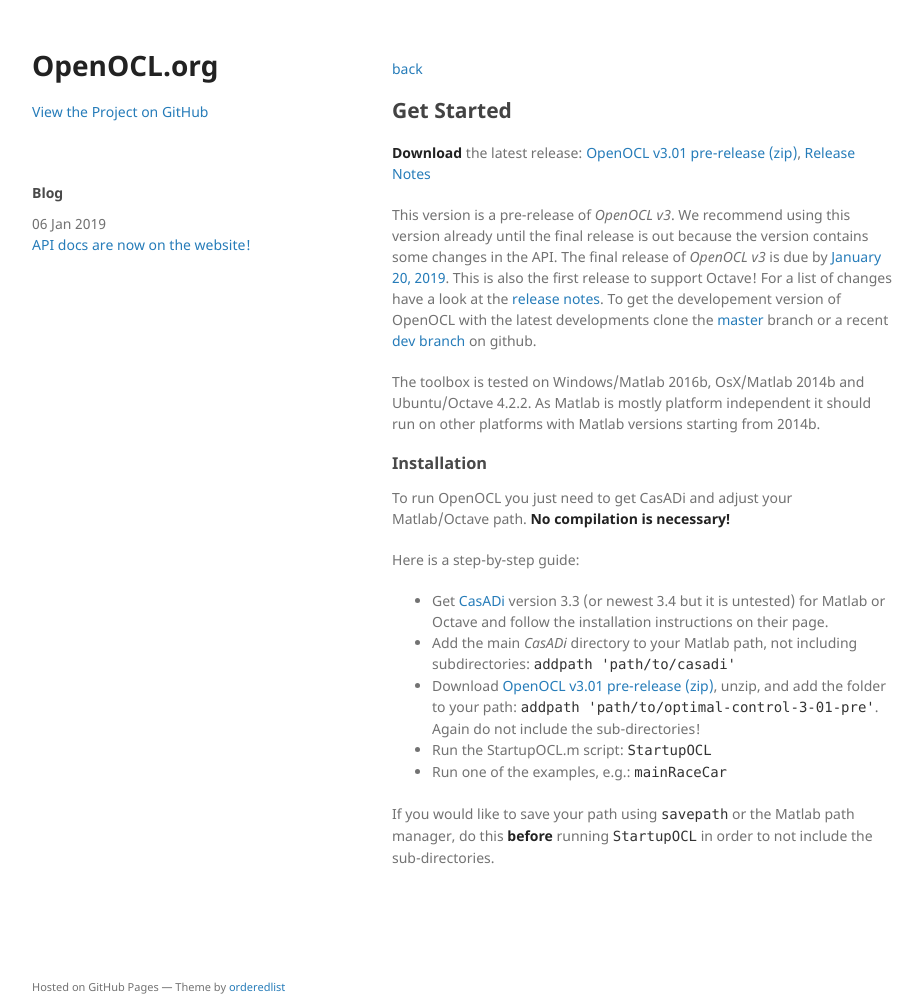
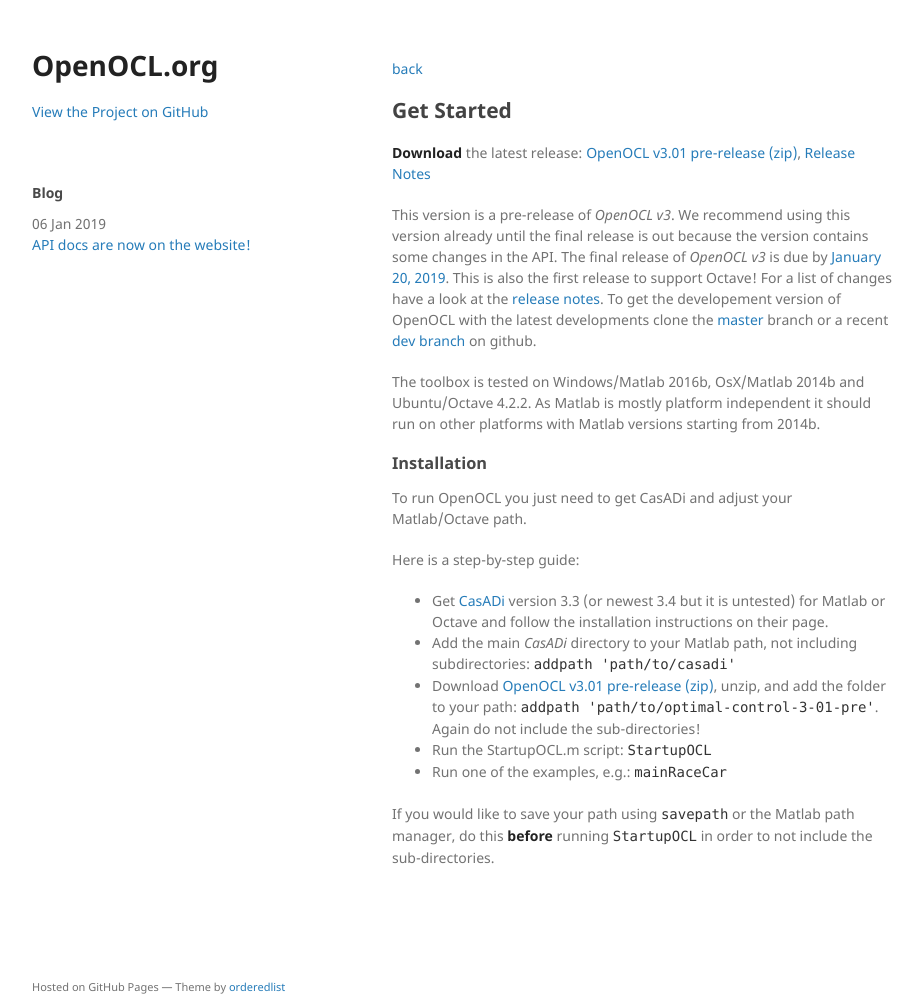
Before and after one commit to OpenOCL/openocl.github.io, a Jekyll site: the page built from get-started.md, in a window 1280 px wide and 996 px high. Shown: the whole window, without its empty margins (178-1100 px from the left). Built offline with Jekyll 4.4.1, drawn with Linux system fonts in a browser that asks for light colours; our own code applies the rules of GitHub Pages for plain Markdown files.

Commit message:
Update get-started.md

```diff
--- a/get-started.md
+++ b/get-started.md
@@ -12,7 +12,6 @@
 ### Installation
 
 To run OpenOCL you just need to get CasADi and adjust your Matlab/Octave path.
-**No compilation is necessary!**
 
 Here is a step-by-step guide:
 
```
